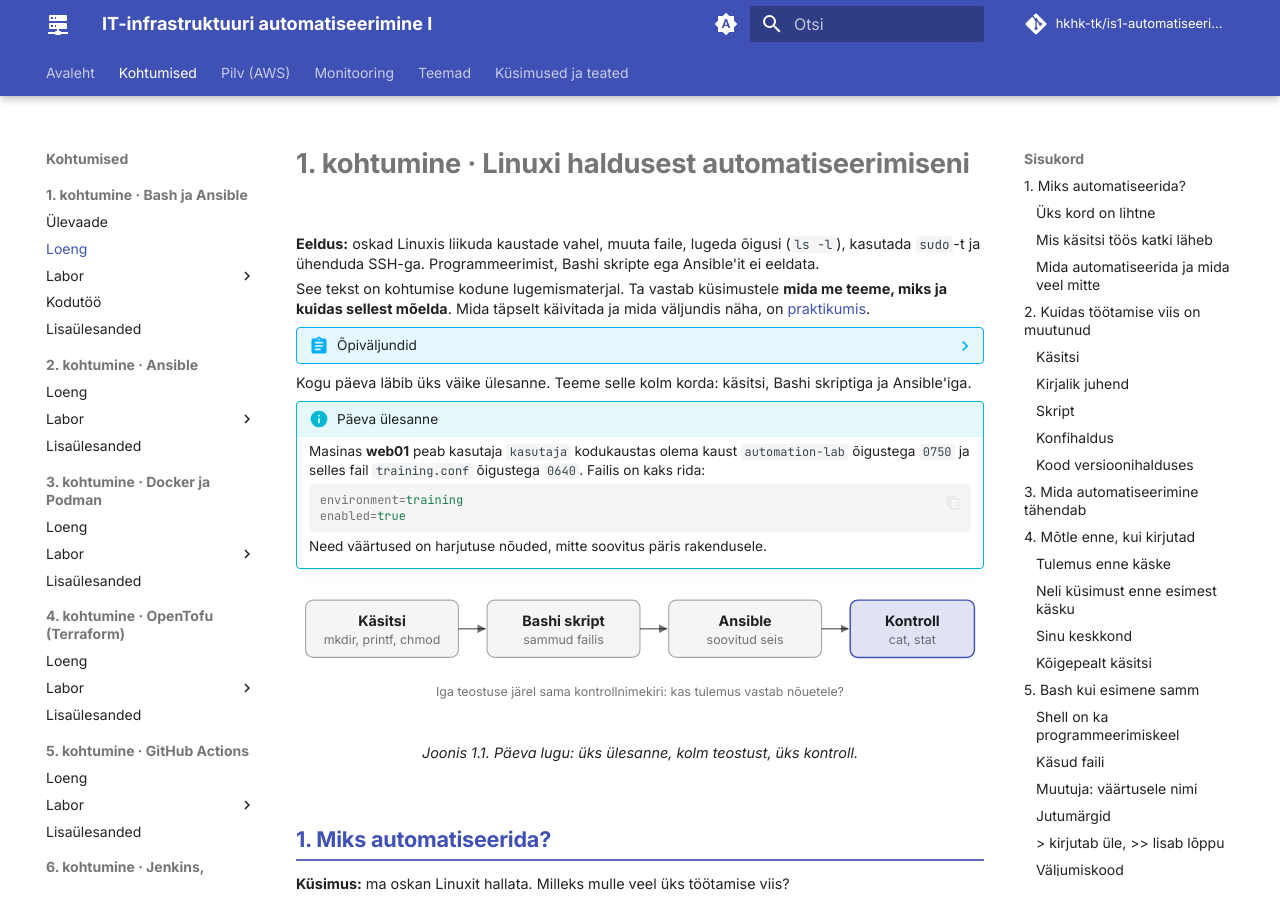
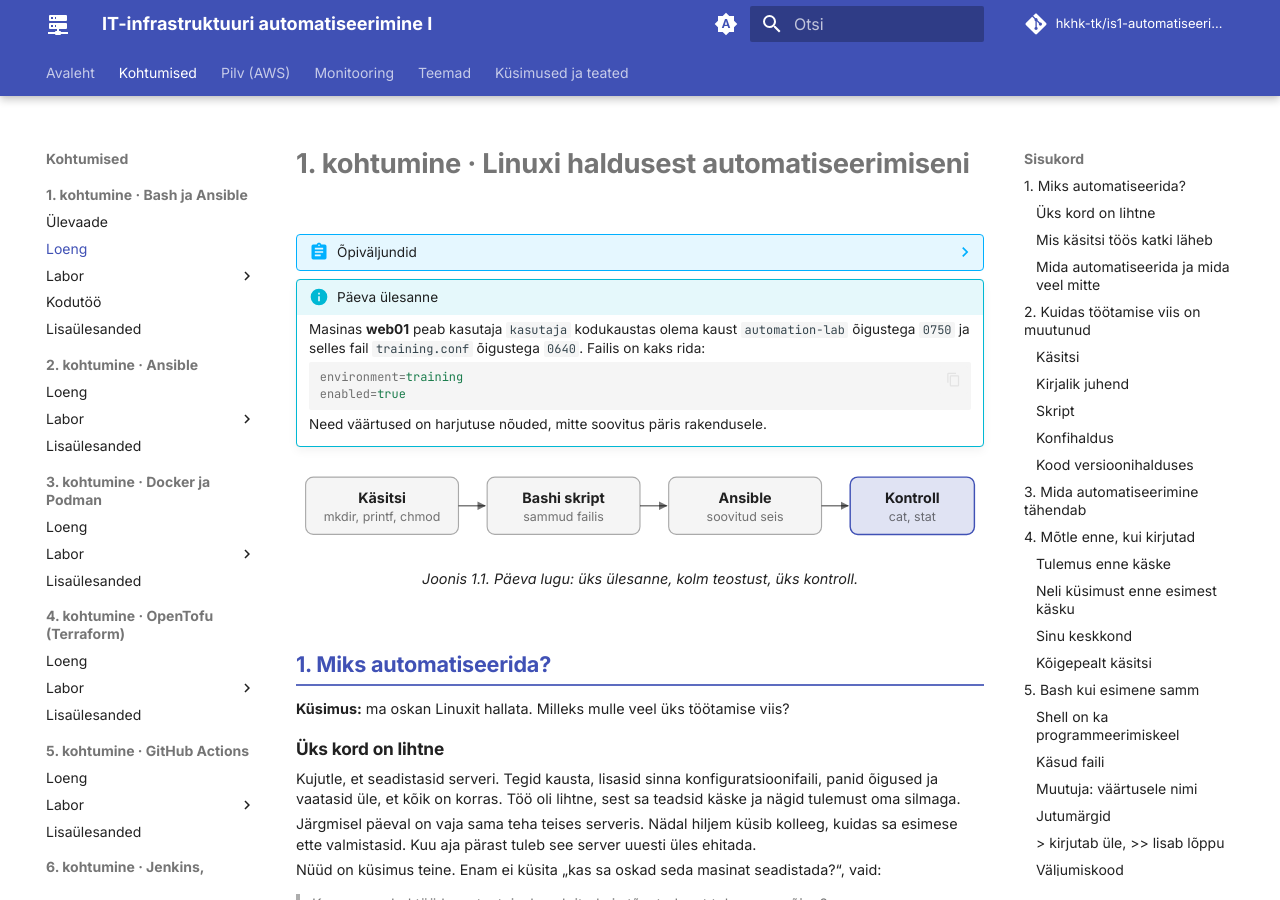
Before and after one commit to hkhk-tk/is1-automatiseerimine, an MkDocs documentation site: the page built from docs/k01/loeng.md, in a window 1280 px wide and 900 px high. Built offline with MkDocs 1.6.1 and Material for MkDocs 9.7.7, drawn with Linux system fonts in a browser that asks for light colours; comment, search, counter and statistics services are not loaded; some of the changed text lies outside the part shown.

Commit message:
Loeng ja laborileht: metalaused välja

````diff
--- a/docs/k01/loeng.md
+++ b/docs/k01/loeng.md
@@ -6,10 +6,6 @@ tags:
 ---
 
 # 1. kohtumine · Linuxi haldusest automatiseerimiseni
-
-**Eeldus:** oskad Linuxis liikuda kaustade vahel, muuta faile, lugeda õigusi (`ls -l`), kasutada `sudo`-t ja ühenduda SSH-ga. Programmeerimist, Bashi skripte ega Ansible'it ei eeldata.
-
-See tekst on kohtumise kodune lugemismaterjal. Ta vastab küsimustele **mida me teeme, miks ja kuidas sellest mõelda**. Mida täpselt käivitada ja mida väljundis näha, on [praktikumis](lab.md).
 
 ??? abstract "Õpiväljundid"
 
@@ -23,8 +19,6 @@ See tekst on kohtumise kodune lugemismaterjal. Ta vastab küsimustele **mida me
     - lugeda Ansible'i tulemust (`ok`, `changed`, `failed`) ja näidata idempotentsust kahe käivitusega;
     - kontrollida tulemust masinast endast, mitte ainult tööriista aruandest.
 
-Kogu päeva läbib üks väike ülesanne. Teeme selle kolm korda: käsitsi, Bashi skriptiga ja Ansible'iga.
-
 !!! info "Päeva ülesanne"
 
     Masinas **web01** peab kasutaja `kasutaja` kodukaustas olema kaust `automation-lab` õigustega `0750` ja selles fail `training.conf` õigustega `0640`. Failis on kaks rida:
@@ -37,7 +31,7 @@ Kogu päeva läbib üks väike ülesanne. Teeme selle kolm korda: käsitsi, Bash
     Need väärtused on harjutuse nõuded, mitte soovitus päris rakendusele.
 
 <figure style="max-width:720px;margin:.8em auto" class="lx" markdown="0">
-<svg viewBox="0 0 720 150" role="img" aria-label="Sama ülesanne kolmel viisil: käsitsi, Bashi skriptiga ja Ansible'iga, iga kord sama kontroll" xmlns="http://www.w3.org/2000/svg">
+<svg viewBox="0 0 720 95" role="img" aria-label="Sama ülesanne kolmel viisil: käsitsi, Bashi skriptiga ja Ansible'iga, iga kord sama kontroll" xmlns="http://www.w3.org/2000/svg">
 <style>.lx svg{width:100%;height:auto;font-family:var(--md-text-font-family,sans-serif)}.lx .box{fill:var(--md-code-bg-color);stroke:var(--md-default-fg-color--lighter);stroke-width:1.2}.lx .hi{fill:var(--md-primary-fg-color);fill-opacity:.16;stroke:var(--md-primary-fg-color);stroke-width:1.5}.lx .b{fill:var(--md-default-fg-color);font-size:15px;font-weight:600}.lx .s{fill:var(--md-default-fg-color--light);font-size:13px}.lx .a{stroke:var(--md-default-fg-color--light);stroke-width:1.5;fill:none}.lx .h{fill:var(--md-default-fg-color--light)}</style>
 <defs><marker id="lxt" viewBox="0 0 10 10" refX="9" refY="5" markerWidth="6" markerHeight="6" orient="auto"><path class="h" d="M0,0 L10,5 L0,10 z"/></marker></defs>
 <rect class="box" x="10" y="20" width="160" height="60" rx="8"/><text class="b" x="90" y="47" text-anchor="middle">Käsitsi</text><text class="s" x="90" y="66" text-anchor="middle">mkdir, printf, chmod</text>
@@ -47,7 +41,6 @@ Kogu päeva läbib üks väike ülesanne. Teeme selle kolm korda: käsitsi, Bash
 <rect class="box" x="390" y="20" width="160" height="60" rx="8"/><text class="b" x="470" y="47" text-anchor="middle">Ansible</text><text class="s" x="470" y="66" text-anchor="middle">soovitud seis</text>
 <line class="a" x1="550" y1="50" x2="578" y2="50" marker-end="url(#lxt)"/>
 <rect class="hi" x="580" y="20" width="130" height="60" rx="8"/><text class="b" x="645" y="47" text-anchor="middle">Kontroll</text><text class="s" x="645" y="66" text-anchor="middle">cat, stat</text>
-<text class="s" x="360" y="120" text-anchor="middle">Iga teostuse järel sama kontrollnimekiri: kas tulemus vastab nõuetele?</text>
 </svg>
 <figcaption>Joonis 1.1. Päeva lugu: üks ülesanne, kolm teostust, üks kontroll.</figcaption>
 </figure>
@@ -106,8 +99,6 @@ Google'i SRE (Site Reliability Engineering) raamat nimetab sellist käsitsi, kor
 ## 2. Kuidas töötamise viis on muutunud
 
 **Küsimus:** miks inimesed käsitsi haldusest kaugemale liikusid?
-
-Vaatame lihtsustatud järjekorda. See on mudel probleemide mõistmiseks, mitte ajalugu, mida iga ettevõte läbis.
 
 <figure style="max-width:720px;margin:.8em auto" class="lx" markdown="0">
 <svg viewBox="0 0 720 140" role="img" aria-label="Viis sammu: käsitsi, kirjalik juhend, skript, konfihaldus, versioonihalduses ja üle vaadatud kood" xmlns="http://www.w3.org/2000/svg">
@@ -178,7 +169,7 @@ Kui automaatika on kood, saab seda hoida Gitis. Siis on näha, kes mida muutis j
 
 **IT-automatiseerimine** tähendab, et korduv töö (paigaldus, seadistus, uuendused, kasutajad, varundus) on kirjas koodina, mida saab üle vaadata, uuesti käivitada ja mille tulemust saab kontrollida.
 
-Selles lauses on kolm sõna, mida tasub meeles pidada:
+Kolm märksõna:
 
 - **kirjeldada**: töö on üles kirjutatud nii täpselt, et teine inimene või arvuti saab sellest aru;
 - **korrata**: sama kirjeldus annab teisel masinal ja teisel päeval sama tulemuse;
@@ -258,7 +249,7 @@ Pea meeles ka seda: kui käsk ei trüki midagi, ei tähenda see veel, et kogu ü
 
 **Küsimus:** kuidas tuttavatest käskudest saab väike programm?
 
-Skript ei ole lihtsalt koht, kuhu käsud salvestada. Selle kirjutamisel pead otsustama, millised väärtused võivad muutuda, mida eeldad, kuidas vastad veale ja kuidas tunned ära edu. Bashi õpime ainult nii palju, kui meie ülesanne vajab.
+Skript ei ole lihtsalt koht, kuhu käsud salvestada. Selle kirjutamisel pead otsustama, millised väärtused võivad muutuda, mida eeldad, kuidas vastad veale ja kuidas tunned ära edu.
 
 ### Shell on ka programmeerimiskeel
 
@@ -384,7 +375,7 @@ if ! printf '%s\n' 'environment=training' 'enabled=true' | cmp -s - "$config_fil
 fi
 ```
 
-`cmp -s` võrdleb soovitud sisu failiga ja kirjutab ainult siis, kui need erinevad. Iga sellise kontrolli pead aga ise välja mõtlema ja kirjutama. Siit tuleb järgmise peatüki küsimus: kas leidub tööriist, kus see kontroll on juba valmis?
+`cmp -s` võrdleb soovitud sisu failiga ja kirjutab ainult siis, kui need erinevad. Iga sellise kontrolli pead aga ise välja mõtlema ja kirjutama. Ansible'is on selline kontroll moodulis juba olemas.
 
 ??? question "Kontrolli ennast"
 
````
Also changed, not shown: docs/00-ulevaade/keskkond.md (+1 -1 lines), docs/k01/lab-1-keskkond.md (+2 -4 lines).
